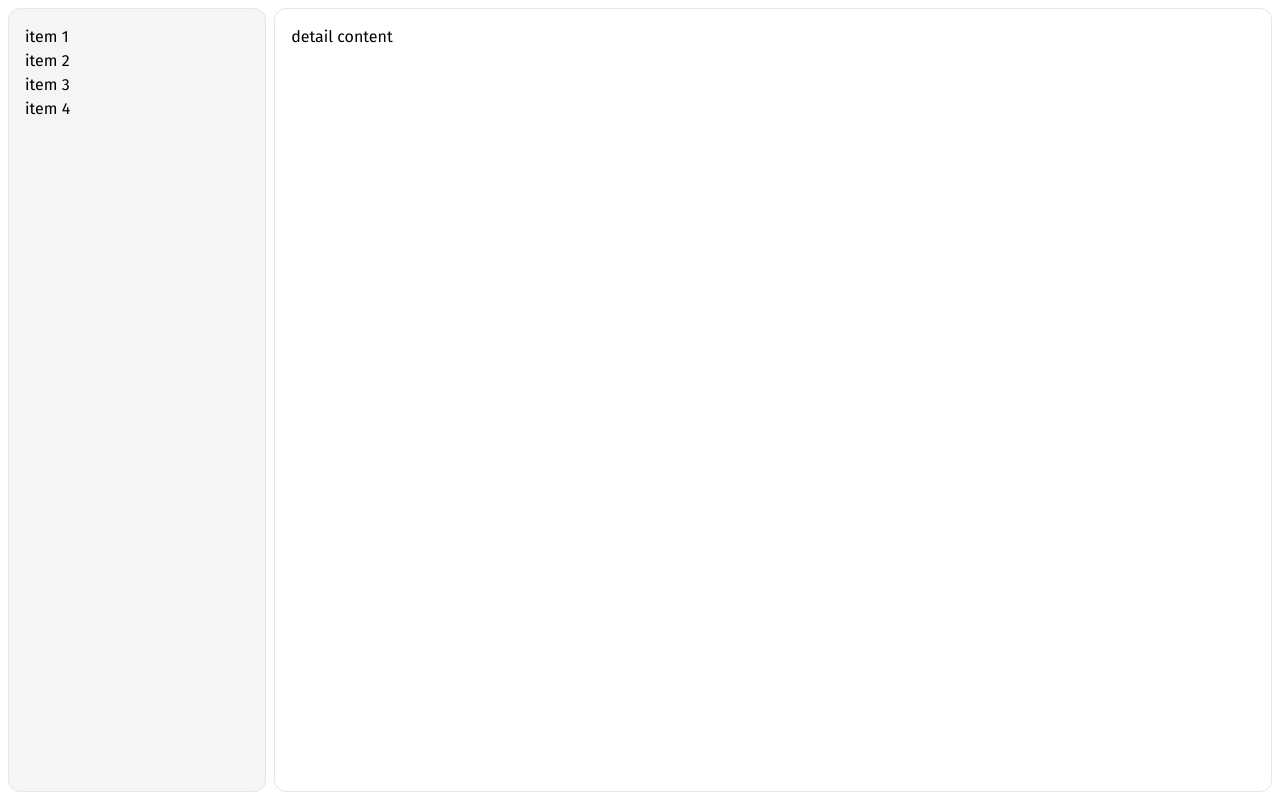
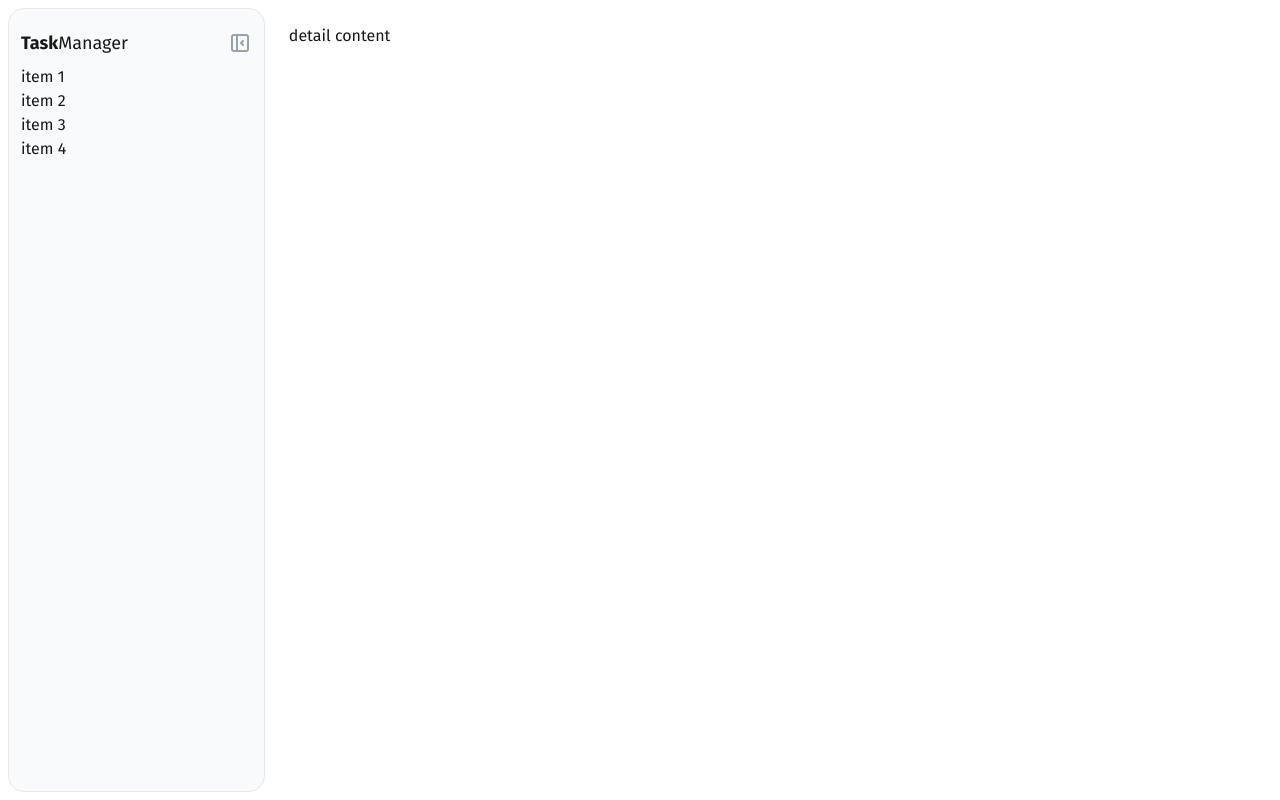
Before and after one commit to alexsantosquispe/taskmaster, a React (Vite) app: page / in a window 1280 px wide. Built offline with nearby package versions, Linux system fonts and the light colour scheme.

Commit message:
Icons and tailwind merge lib added

```diff
--- a/package.json
+++ b/package.json
@@ -11,8 +11,10 @@
   },
   "dependencies": {
     "@tailwindcss/vite": "^4.1.11",
+    "clsx": "^2.1.1",
     "react": "^19.1.0",
     "react-dom": "^19.1.0",
+    "tailwind-merge": "^3.3.1",
     "tailwindcss": "^4.1.11"
   },
   "devDependencies": {
--- a/src/components/atoms/Sidebar/Sidebar.tsx
+++ b/src/components/atoms/Sidebar/Sidebar.tsx
@@ -1,6 +1,14 @@
+import { ToggleButton } from '../ToggleButton/ToggleButton';
+
 export const Sidebar = () => {
   return (
-    <section className="flex w-80 rounded-xl border border-neutral-200 bg-neutral-100 p-4">
+    <section className="flex w-80 flex-col rounded-2xl border border-gray-200 bg-gray-50 p-3">
+      <div className="flex items-center justify-between py-2">
+        <h1 className="text-lg">
+          <strong>Task</strong>Manager
+        </h1>
+        <ToggleButton />
+      </div>
       <nav>
         <ul>
           <li>item 1</li>
--- /dev/null
+++ b/src/components/atoms/ToggleButton/ToggleButton.tsx
@@ -0,0 +1,20 @@
+import { CollapseIcon } from '../../../icons/CollapseIcon';
+import { ExpandIcon } from '../../../icons/ExpandIcon';
+import { useState } from 'react';
+
+export const ToggleButton = () => {
+  const [isExpanded, setIsExpanded] = useState(true);
+
+  const toggleButton = () => {
+    setIsExpanded(!isExpanded);
+  };
+
+  return (
+    <button
+      className="hover:text-primary text-gray-400 hover:cursor-pointer"
+      onClick={toggleButton}
+    >
+      {isExpanded ? <CollapseIcon /> : <ExpandIcon />}
+    </button>
+  );
+};
--- a/src/components/molecules/Detail/Detail.tsx
+++ b/src/components/molecules/Detail/Detail.tsx
@@ -1,7 +1,3 @@
 export const Detail = () => {
-  return (
-    <section className="flex w-full flex-col rounded-xl border border-neutral-200 p-4">
-      detail content
-    </section>
-  );
+  return <section className="flex w-full flex-col p-4">detail content</section>;
 };
--- /dev/null
+++ b/src/icons/CollapseIcon.tsx
@@ -0,0 +1,27 @@
+import type { SvgIconProps } from '../types';
+import { twMerge } from 'tailwind-merge';
+
+export const CollapseIcon = ({ className }: SvgIconProps) => {
+  return (
+    <svg
+      xmlns="http://www.w3.org/2000/svg"
+      width="24"
+      height="24"
+      viewBox="0 0 24 24"
+      fill="none"
+      stroke="currentColor"
+      stroke-width="2"
+      stroke-linecap="round"
+      stroke-linejoin="round"
+      className={twMerge(
+        'icon icon-tabler icons-tabler-outline icon-tabler-layout-sidebar-left-collapse',
+        className
+      )}
+    >
+      <path stroke="none" d="M0 0h24v24H0z" fill="none" />
+      <path d="M4 4m0 2a2 2 0 0 1 2 -2h12a2 2 0 0 1 2 2v12a2 2 0 0 1 -2 2h-12a2 2 0 0 1 -2 -2z" />
+      <path d="M9 4v16" />
+      <path d="M15 10l-2 2l2 2" />
+    </svg>
+  );
+};
--- /dev/null
+++ b/src/icons/ExpandIcon.tsx
@@ -0,0 +1,26 @@
+import { twMerge } from 'tailwind-merge';
+
+export const ExpandIcon = ({ className }: SvgIconProps) => {
+  return (
+    <svg
+      xmlns="http://www.w3.org/2000/svg"
+      width="24"
+      height="24"
+      viewBox="0 0 24 24"
+      fill="none"
+      stroke="currentColor"
+      stroke-width="2"
+      stroke-linecap="round"
+      stroke-linejoin="round"
+      className={twMerge(
+        'icon icon-tabler icons-tabler-outline icon-tabler-layout-sidebar-left-expand',
+        className
+      )}
+    >
+      <path stroke="none" d="M0 0h24v24H0z" fill="none" />
+      <path d="M4 4m0 2a2 2 0 0 1 2 -2h12a2 2 0 0 1 2 2v12a2 2 0 0 1 -2 2h-12a2 2 0 0 1 -2 -2z" />
+      <path d="M9 4v16" />
+      <path d="M14 10l2 2l-2 2" />
+    </svg>
+  );
+};
--- a/src/index.css
+++ b/src/index.css
@@ -5,9 +5,14 @@
   --font-fira-sans: 'Fira Sans', sans-serif;
 }
 
+@theme {
+  --color-primary: #181818;
+}
+
 html,
 body {
   padding: 0;
   margin: 0;
   font-family: var(--font-fira-sans);
+  color: var(--color-primary);
 }
--- /dev/null
+++ b/src/types.ts
@@ -0,0 +1,3 @@
+export interface SvgIconProps {
+  className?: string;
+}
```
Also changed, not shown: 1 other file (tests, documents, lock files or other folders).
